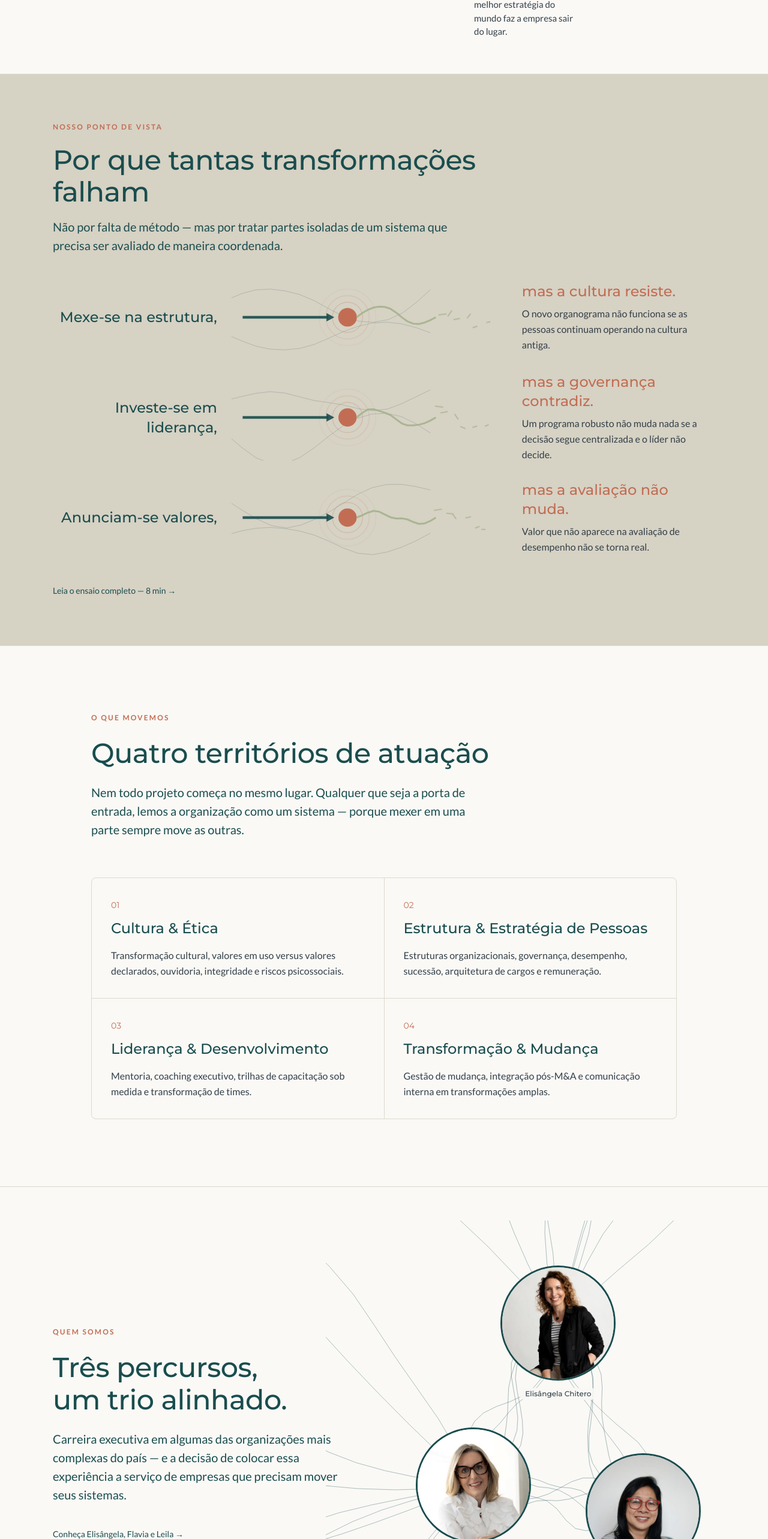
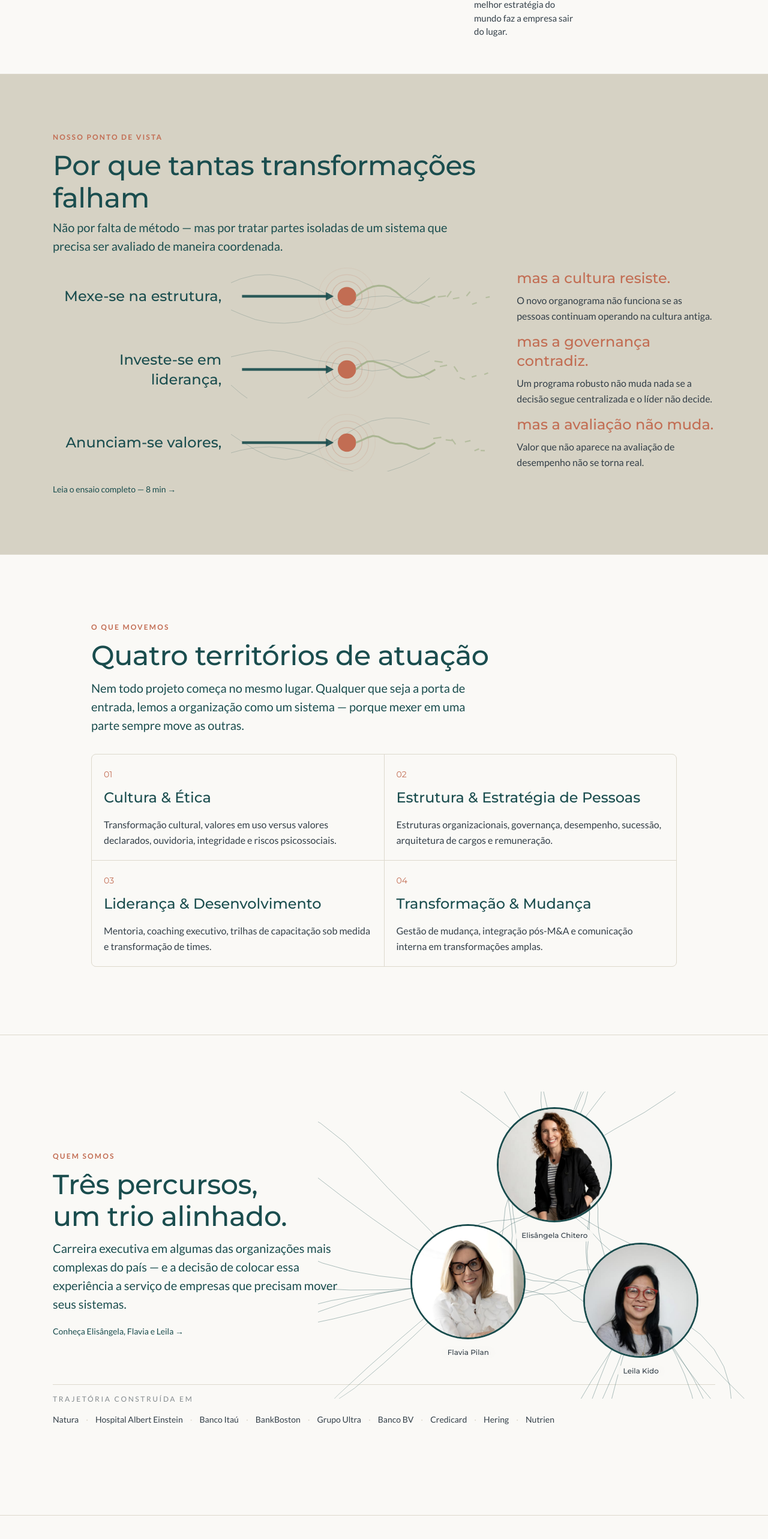
Before and after one commit to elisfortic/vivaz2, a Next.js app: page /pt in a window 1280 px wide. Shown: the part 2280-4846 px from the top of the page at 60% size. Built offline with nearby package versions, Linux system fonts and the light colour scheme.

Commit message:
fix: compacta 4 secoes em viewport baixo (notebook) para caber sem exigir rolagem interna

```diff
--- a/app/globals.css
+++ b/app/globals.css
@@ -1,4 +1,11 @@
 @import "tailwindcss";
+
+/* Variante para viewport de altura curta (notebooks 13-15", zoom 100%) —
+   compacta o espaçamento interno das seções empilhadas para que o
+   conteúdo caiba sem exigir rolagem extra dentro da própria seção
+   (achado 2026-09-06: Fabio pediu que o site se ajuste ao tamanho da
+   tela em vez de esconder conteúdo até o usuário rolar mais). */
+@custom-variant short (@media (max-height: 820px));
 
 /*
  * Paleta do brandbook Vivaz (extraída de origem/Brandbook.pptx).
--- a/components/home/secoes/ComoTrabalhamos.tsx
+++ b/components/home/secoes/ComoTrabalhamos.tsx
@@ -17,15 +17,15 @@ export default function ComoTrabalhamos({ lang = "pt" }: { lang?: Idioma }) {
 
   return (
     <section className="relative flex min-h-screen items-center overflow-hidden bg-off-white">
-      <div className="mx-auto w-full max-w-6xl px-6 py-28">
-        <p className="mb-6 text-center text-xs font-bold uppercase tracking-[0.18em] text-terracota">
+      <div className="mx-auto w-full max-w-6xl px-6 py-28 short:py-12">
+        <p className="mb-6 short:mb-3 text-center text-xs font-bold uppercase tracking-[0.18em] text-terracota">
           {t.eyebrow}
         </p>
         <h2 className="titulo-h2 text-center">
           {t.h2}
         </h2>
 
-        <div className="relative mt-12 hidden md:block">
+        <div className="relative mt-12 short:mt-6 hidden md:block">
           {/* a cruz que organiza os quadrantes, como no deck */}
           <div
             aria-hidden="true"
@@ -35,13 +35,13 @@ export default function ComoTrabalhamos({ lang = "pt" }: { lang?: Idioma }) {
             aria-hidden="true"
             className="pointer-events-none absolute bottom-4 left-1/2 top-4 w-px bg-grafite/15"
           />
-          <div className="pointer-events-none absolute left-1/2 top-1/2 h-[620px] w-[620px] -translate-x-1/2 -translate-y-1/2">
+          <div className="pointer-events-none absolute left-1/2 top-1/2 h-[620px] w-[620px] short:h-[440px] short:w-[440px] -translate-x-1/2 -translate-y-1/2">
             <OrbitaPrincipios
               ativo={ativo}
               aoAgir={(q) => setAgindo(q < 0 ? null : q)}
             />
           </div>
-          <div className="relative grid min-h-[640px] grid-cols-2 content-between gap-x-[380px] py-6">
+          <div className="relative grid min-h-[640px] short:min-h-[460px] grid-cols-2 content-between gap-x-[380px] py-6 short:py-3">
             {t.principios.map((p, i) => (
               <div
                 key={p.numero}
--- a/components/home/secoes/PorQueFalham.tsx
+++ b/components/home/secoes/PorQueFalham.tsx
@@ -16,22 +16,22 @@ export default function PorQueFalham({ lang = "pt" }: { lang?: Idioma }) {
 
   return (
     <section className="relative flex min-h-screen items-center overflow-hidden bg-areia">
-      <div className="relative mx-auto w-full max-w-6xl px-6 py-20">
-        <p className="mb-5 text-xs font-bold uppercase tracking-[0.18em] text-terracota">
+      <div className="relative mx-auto w-full max-w-6xl px-6 py-20 short:py-10">
+        <p className="mb-5 short:mb-3 text-xs font-bold uppercase tracking-[0.18em] text-terracota">
           {t.eyebrow}
         </p>
         <h2 className="titulo-h2 max-w-3xl">
           {t.h2}
         </h2>
-        <p className="texto-deck mt-4 max-w-2xl">
+        <p className="texto-deck mt-4 short:mt-2 max-w-2xl">
           {t.lead}
         </p>
 
-        <div className="mt-8 space-y-5">
+        <div className="mt-8 short:mt-5 space-y-5 short:space-y-3">
           {t.linhas.map((linha, i) => (
             <div
               key={linha.titulo}
-              className="grid items-center gap-6 md:grid-cols-[minmax(0,0.85fr)_460px_minmax(0,1fr)]"
+              className="grid items-center gap-6 short:gap-4 md:grid-cols-[minmax(0,0.85fr)_460px_minmax(0,1fr)]"
               onMouseEnter={() => setAtiva(i)}
               onMouseLeave={() => setAtiva(null)}
             >
@@ -48,7 +48,7 @@ export default function PorQueFalham({ lang = "pt" }: { lang?: Idioma }) {
               <LinhaRuptura
                 semente={i + 1}
                 intensa={ativa === i}
-                className="hidden h-36 w-full md:block"
+                className="hidden h-36 short:h-24 w-full md:block"
               />
               <div>
                 <p className="font-montserrat text-xl font-medium text-terracota md:text-2xl">
@@ -64,7 +64,7 @@ export default function PorQueFalham({ lang = "pt" }: { lang?: Idioma }) {
 
         <Link
           href={`/${lang}/ponto-de-vista/por-que-transformacoes-falham`}
-          className="mt-10 inline-block text-sm font-medium text-verde underline-offset-4 transition-colors duration-300 hover:text-terracota"
+          className="mt-10 short:mt-5 inline-block text-sm font-medium text-verde underline-offset-4 transition-colors duration-300 hover:text-terracota"
         >
           {t.linkEnsaio}
         </Link>
--- a/components/home/secoes/QuemSomos.tsx
+++ b/components/home/secoes/QuemSomos.tsx
@@ -38,10 +38,10 @@ export default function QuemSomos({ lang = "pt" }: { lang?: Idioma }) {
 
   return (
     <section className="flex min-h-screen items-center overflow-hidden bg-off-white">
-      <div className="mx-auto w-full max-w-6xl px-6 py-28">
-        <div className="grid items-center gap-12 md:grid-cols-[1fr_1.1fr]">
+      <div className="mx-auto w-full max-w-6xl px-6 py-28 short:py-12">
+        <div className="grid items-center gap-12 short:gap-6 md:grid-cols-[1fr_1.1fr]">
           <div>
-            <p className="mb-6 text-xs font-bold uppercase tracking-[0.18em] text-terracota">
+            <p className="mb-6 short:mb-3 text-xs font-bold uppercase tracking-[0.18em] text-terracota">
               {t.eyebrow}
             </p>
             <h2 className="titulo-h2">
@@ -49,18 +49,18 @@ export default function QuemSomos({ lang = "pt" }: { lang?: Idioma }) {
               <br />
               {t.h2Linha2}
             </h2>
-            <p className="texto-deck mt-6 max-w-xl">
+            <p className="texto-deck mt-6 short:mt-3 max-w-xl">
               {t.lead}
             </p>
             <Link
               href={`/${lang}/quem-somos`}
-              className="mt-10 inline-block text-sm font-medium text-verde underline-offset-4 transition-colors duration-300 hover:text-terracota"
+              className="mt-10 short:mt-5 inline-block text-sm font-medium text-verde underline-offset-4 transition-colors duration-300 hover:text-terracota"
             >
               {t.link}
             </Link>
           </div>
 
-          <div className="relative h-[460px] md:h-[600px]">
+          <div className="relative h-[460px] md:h-[600px] short:md:h-[400px]">
             {/* o quadro do grafismo é maior que a coluna — as fibras
                 entram e saem sem parecer cortadas; no retrato ele sobe
                 só um pouco, sem alcançar o texto */}
@@ -110,7 +110,7 @@ export default function QuemSomos({ lang = "pt" }: { lang?: Idioma }) {
 
         {/* mobile: centralizado — a lista corrida alinhada à esquerda
             deixava a mancha irregular no retrato */}
-        <div className="mt-16 border-t border-linha pt-8 text-center md:text-left">
+        <div className="mt-16 short:mt-8 border-t border-linha pt-8 short:pt-4 text-center md:text-left">
           <p className="text-xs uppercase tracking-[0.22em] text-grafite/60">
             {t.trajetoriaRotulo}
           </p>
--- a/components/home/secoes/Territorios.tsx
+++ b/components/home/secoes/Territorios.tsx
@@ -14,23 +14,23 @@ export default function Territorios({ lang = "pt" }: { lang?: Idioma }) {
   const t = TERRITORIOS[lang];
   return (
     <section className="relative flex min-h-screen items-center bg-off-white">
-      <div className="relative mx-auto w-full max-w-5xl px-6 py-28">
-        <p className="mb-6 text-xs font-bold uppercase tracking-[0.18em] text-terracota">
+      <div className="relative mx-auto w-full max-w-5xl px-6 py-28 short:py-12">
+        <p className="mb-6 short:mb-3 text-xs font-bold uppercase tracking-[0.18em] text-terracota">
           {t.eyebrow}
         </p>
         <h2 className="titulo-h2">
           {t.h2}
         </h2>
-        <p className="texto-deck mt-6 max-w-2xl">
+        <p className="texto-deck mt-6 short:mt-3 max-w-2xl">
           {t.lead}
         </p>
 
-        <div className="mt-16 grid gap-px overflow-hidden rounded-lg border border-linha bg-linha md:grid-cols-2">
+        <div className="mt-16 short:mt-8 grid gap-px overflow-hidden rounded-lg border border-linha bg-linha md:grid-cols-2">
           {t.itens.map((terr, i) => (
             <Link
               key={ANCORAS[i]}
               href={`/${lang}/o-que-movemos#${ANCORAS[i]}`}
-              className="group block bg-off-white p-8 transition-colors duration-500 hover:bg-verde"
+              className="group block bg-off-white p-8 short:p-5 transition-colors duration-500 hover:bg-verde"
             >
               <span className="font-montserrat text-sm text-terracota">
                 {NUMEROS[i]}
```
